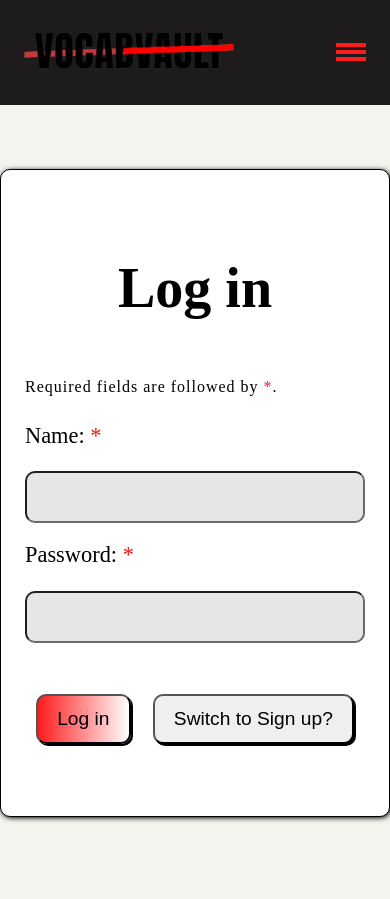
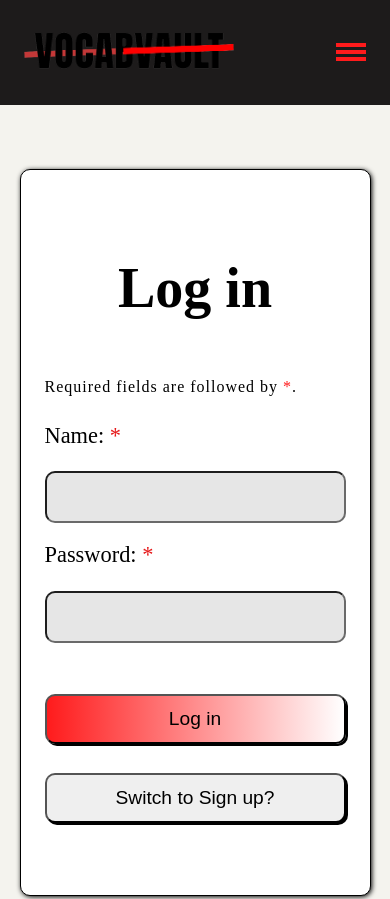
Before and after one commit to andy-agyeiDwumah-hybytes/capstone_project, a React (Vite) app: page /login in a window 390 px wide. Shown: the top 899 px of the page. Built offline with nearby package versions, Linux system fonts and the light colour scheme; no server answers.

Commit message:
Improve responsiveness of form and use search input instead of text in searchWord component

```diff
--- a/src/pages/authForm/AuthForm.module.css
+++ b/src/pages/authForm/AuthForm.module.css
@@ -9,6 +9,7 @@ span[aria-label="required"] {
     margin: 4em auto;
     box-shadow: 1px 1px 5px var(--black);
     background-color: var(--white);
+    width: min(90%, 600px);
 }
 
 .formHeading {
@@ -37,13 +38,12 @@ span[aria-label="required"] {
     margin-bottom: 1.2em;
 }
 
-div.btnContainer {
+.btnContainer {
     display: flex;
-    justify-content: space-around;
     padding: 2em 0;
 }
 
-div.btnContainer > button {
+.btnContainer > button {
     font-size: 1.2rem;
     padding: 0.2em 1em;
     box-shadow: 2px 2px var(--black);
@@ -53,20 +53,23 @@ div.btnContainer > button {
     background: linear-gradient(to right, var(--red), var(--white));
 }
 
-@media (width >= 576px) {
-    .authForm {
-        width: 80%;
+@media (width >= 280px) {
+    .btnContainer {
+        flex-direction: column;
+    }
+
+    .submitBtn {
+        margin-block-end: 1.5em;
     }
 }
 
-@media (width >= 1200px) {
-    .authForm {
-        width: 50%;
+@media (width >= 576px) {
+    .btnContainer {
+        flex-direction: row;
+        justify-content: space-around;
+    }
+
+    .submitBtn {
+        margin-block-end: 0;
     }
 }
-
-@media (width >= 1500px) {
-    .authForm {
-        width: 35%;
-    }
-}
--- a/src/pages/searchWord/SearchWord.jsx
+++ b/src/pages/searchWord/SearchWord.jsx
@@ -46,9 +46,10 @@ export default function SearchWord() {
               aria-label="Search word"
             >
               <input
-                type="text"
+                type="search"
+                inputMode="search"
                 id="search"
-                name="search"
+                name="q"
                 className={styles.searchInput}
                 placeholder="Search a word..."
                 aria-label="Search a word"
```
